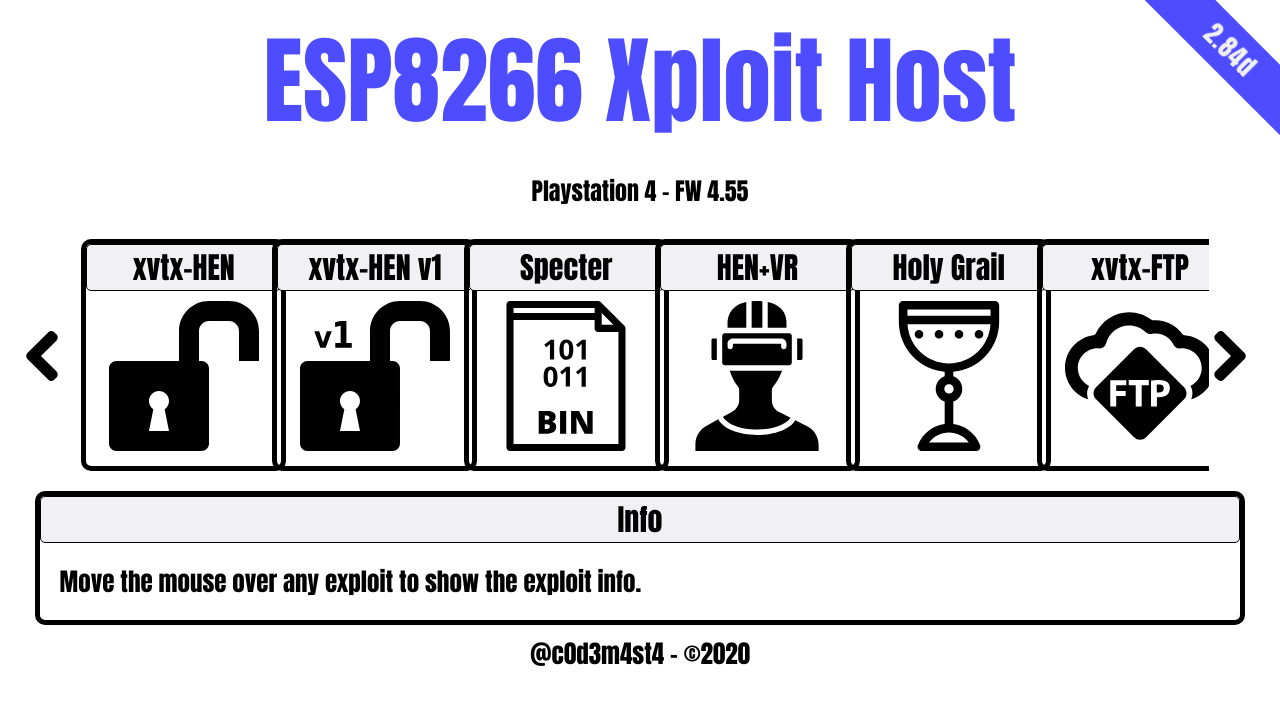
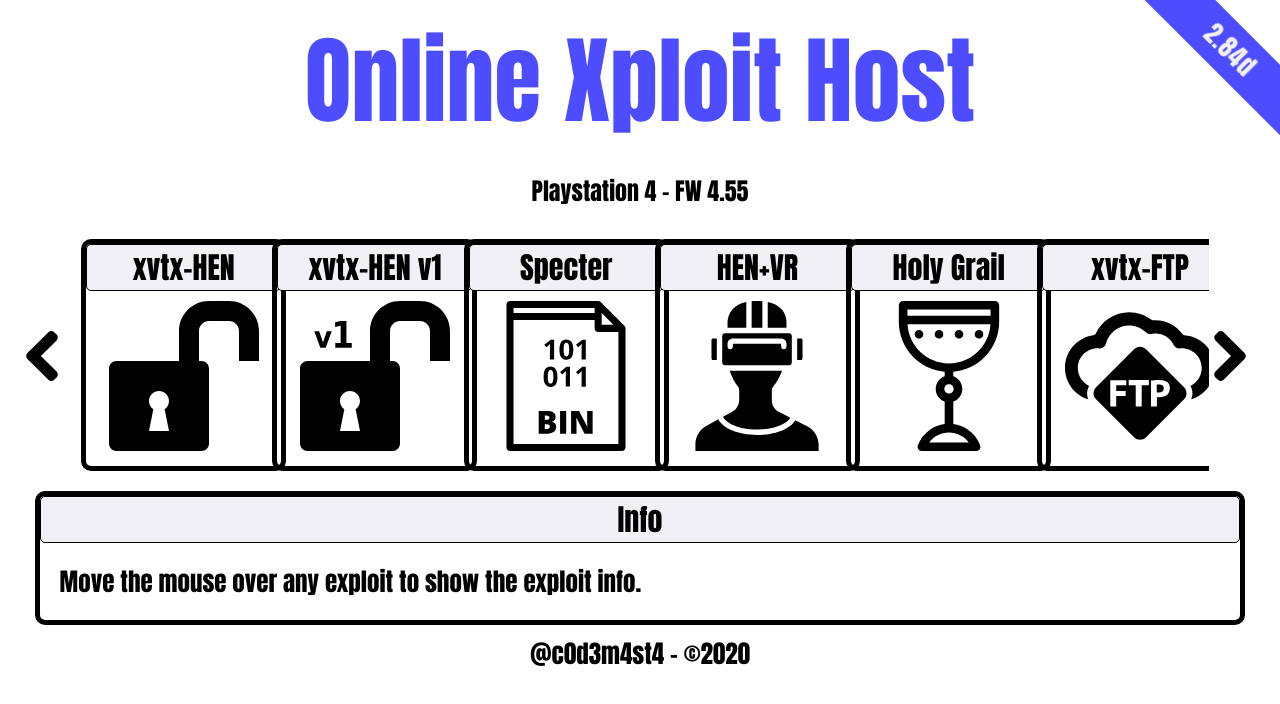
Before and after one commit to c0d3m4st4/c0d3m4st4.github.io, a plain HTML site: page ps4_455_index.html in a window 1280 px wide. Drawn offline with Linux system fonts and the light colour scheme.

Commit message:
Fixed page titles, this is not ESP8266! :D

```diff
--- a/ps4_455_index.html
+++ b/ps4_455_index.html
@@ -367,7 +367,7 @@
 
   	<body>
   		<header>
-  			<h1>ESP8266 Xploit Host</h1>
+  			<h1>Online Xploit Host</h1>
 			<h2>Playstation 4 - FW 4.55</h2>
   		</header>
   		<main>
```
Also changed, not shown: ps4_455_offline_index.html (+1 -1 lines), ps4_505_index.html (+1 -1 lines), ps4_505_offline_index.html (+1 -1 lines).
